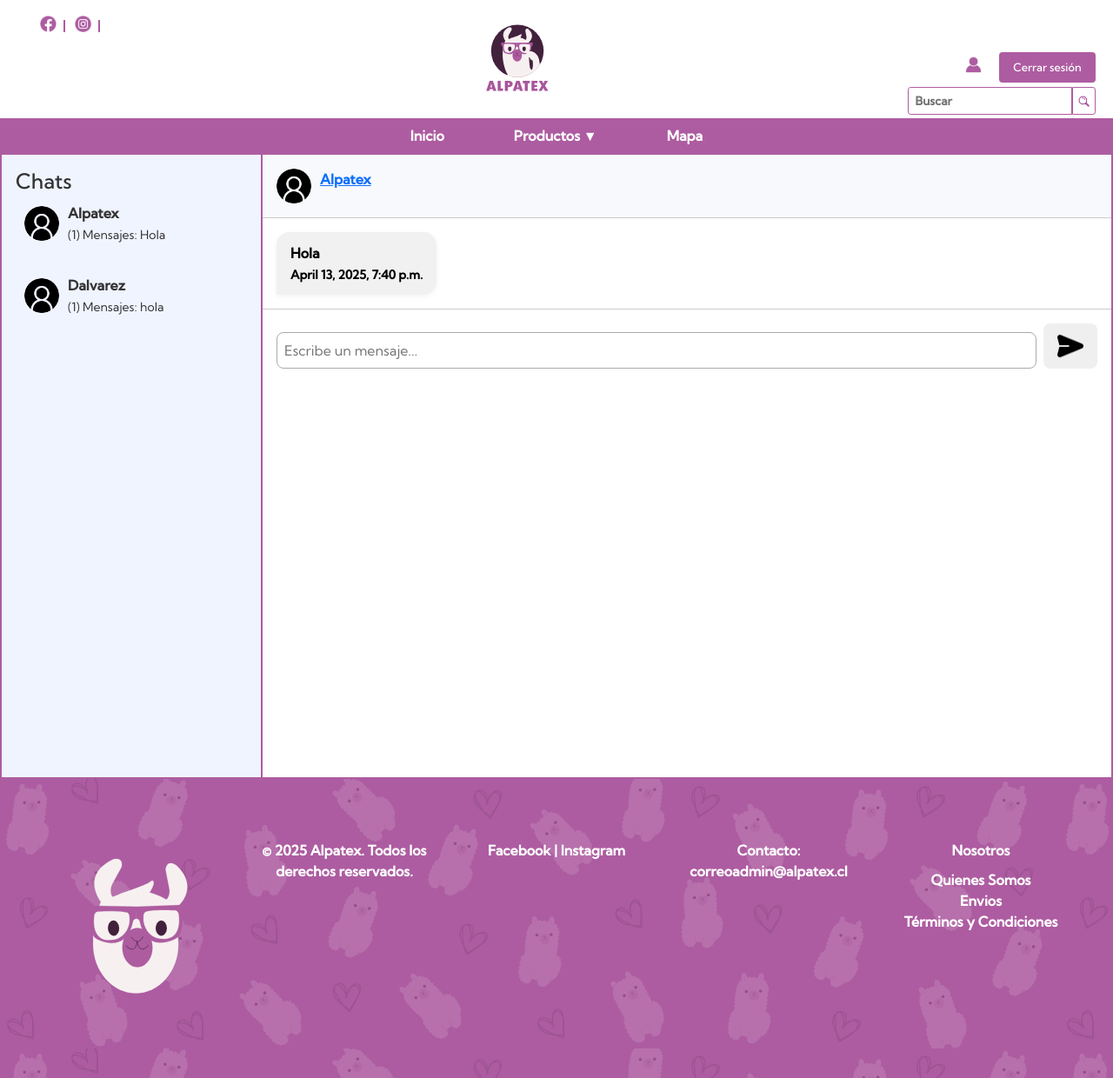
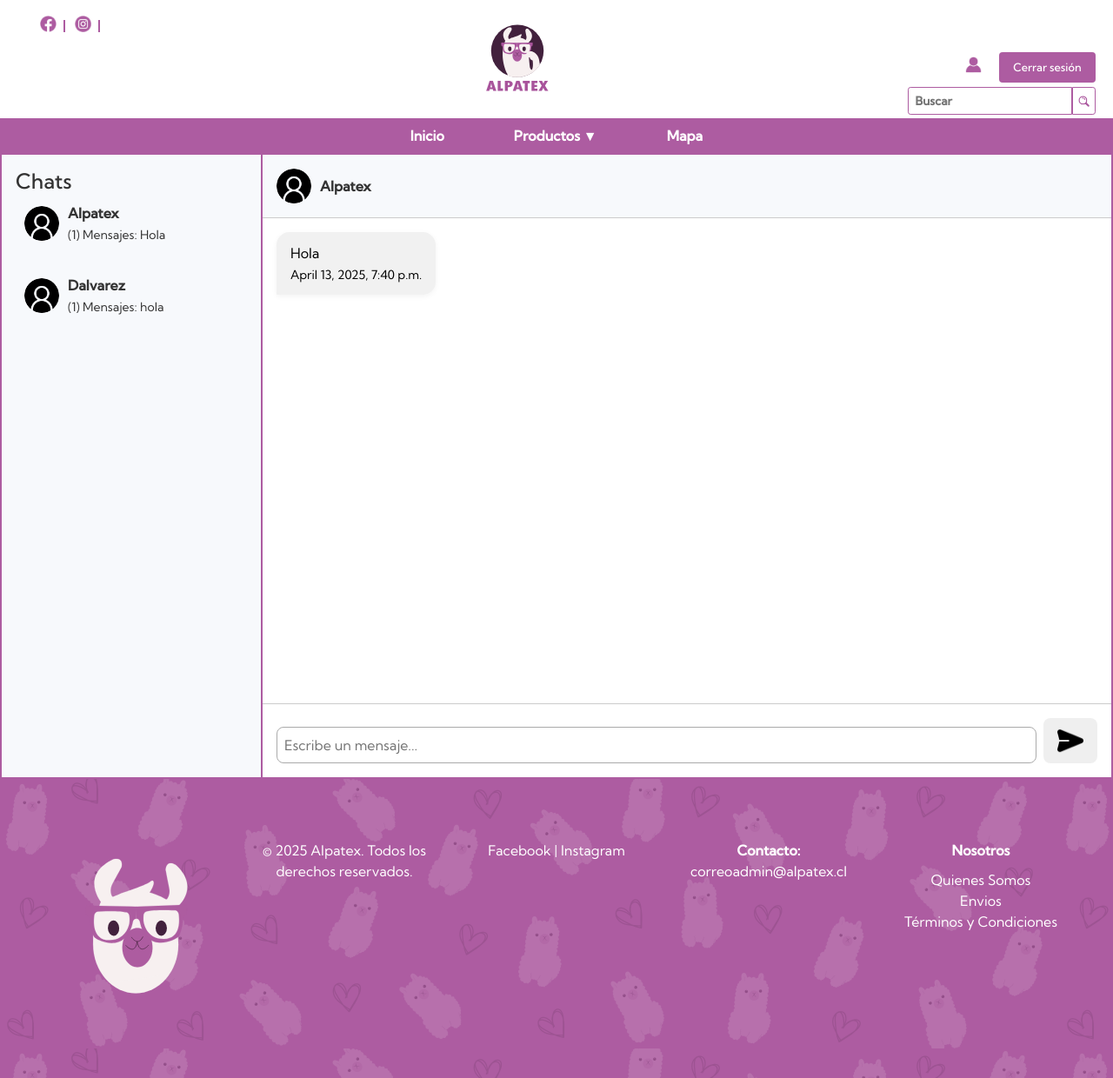
Before and after one commit to Karol3Navarro/Alpatex, a Django app: page /ms/Admin in a window 1280 px wide. Shown: the whole page at 87% size. Run offline with Django 5.2, Linux system fonts and the light colour scheme; a user stored in the database is signed in; data comes from the database, SQL or seed files in the repository; data that the repository does not hold is empty; some libraries are stand-ins or nearby versions.

Commit message:
inbox arreglado

```diff
--- a/index/static/css/style.css
+++ b/index/static/css/style.css
@@ -237,8 +237,10 @@ nav ul.menu li a.navegacion:hover {
 }
 /*-----------------*/
 body {
+    height: 100%;
+    margin: 0;
+    padding: 0;
     overflow-x: hidden;
-    height: 100vh;
 }
 
 .cent-body{
--- a/index/static/css/style_dm.css
+++ b/index/static/css/style_dm.css
@@ -2,12 +2,11 @@
     display: flex;
     height: 90vh;
     border: #AD5CA1 2px solid;
-    font-family: 'Segoe UI', sans-serif;
 }
 
 .chat-sidebar {
     width: 300px;
-    background-color: #f0f4ff;
+    background-color: #f7f9fc;
     padding: 1rem;
     overflow-y: auto;
     border-right: #AD5CA1 2px solid;
@@ -40,12 +39,28 @@
     display: flex;
     flex-direction: column;
     background-color: #ffffff;
+    overflow-y: scroll;
 }
 
 .chat-header {
     padding: 1rem;
     border-bottom: 1px solid #ccc;
     background-color: #f7f9fc;
+    text-align: center;
+}
+.chat-header a{
+    text-decoration: none;
+    display: inline-block;
+    font-weight: 700;
+    color: #333;
+}
+.chat-header a:hover{
+    color: #AD5CA1;
+}
+.chat-header-user1{
+    display: flex;
+    align-items: center;
+    gap: 10px;
 }
 
 .chat-messages {
--- a/index/templates/index/inbox.html
+++ b/index/templates/index/inbox.html
@@ -2,11 +2,7 @@
 {% load static %}
 {% block title %}Mis Mensajes{% endblock title %}
 {% block body %}
-    <!-- <div class="reg-btn">
-        <a onclick="window.history.back();" class="regresar">
-            <span class="material-symbols-outlined">chevron_left</span> Regresar
-        </a>
-    </div> -->
+
     <div class="chat-wrapper">
         <!-- Lista de conversaciones -->
         <div class="chat-sidebar">
@@ -57,8 +53,9 @@
                                         {% endif %}
                                     </div>
                                     <!-- Nombre del usuario -->
-                                     <p><strong> <a href="{% url 'perfil_publico' usuario.username %}">
-                                        {{usuario.username }}</a></p>
+                                    <div class="chat-username1">
+                                        <a href="{% url 'perfil_publico' usuario.username %}">{{usuario.username }}</a>
+                                    </div>
                                 </div>
                             {% endif %}
                         {% endfor %}
```
